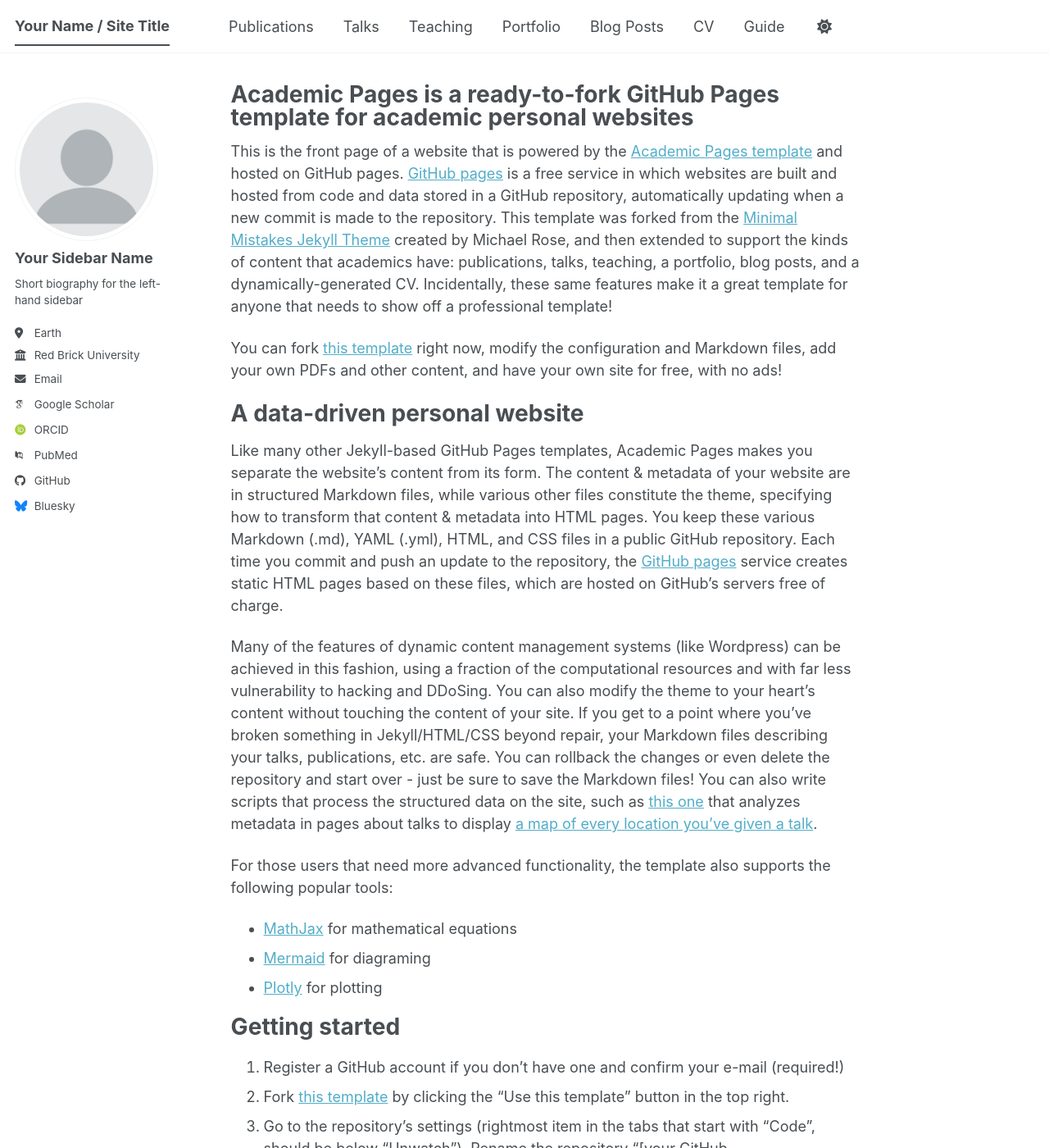
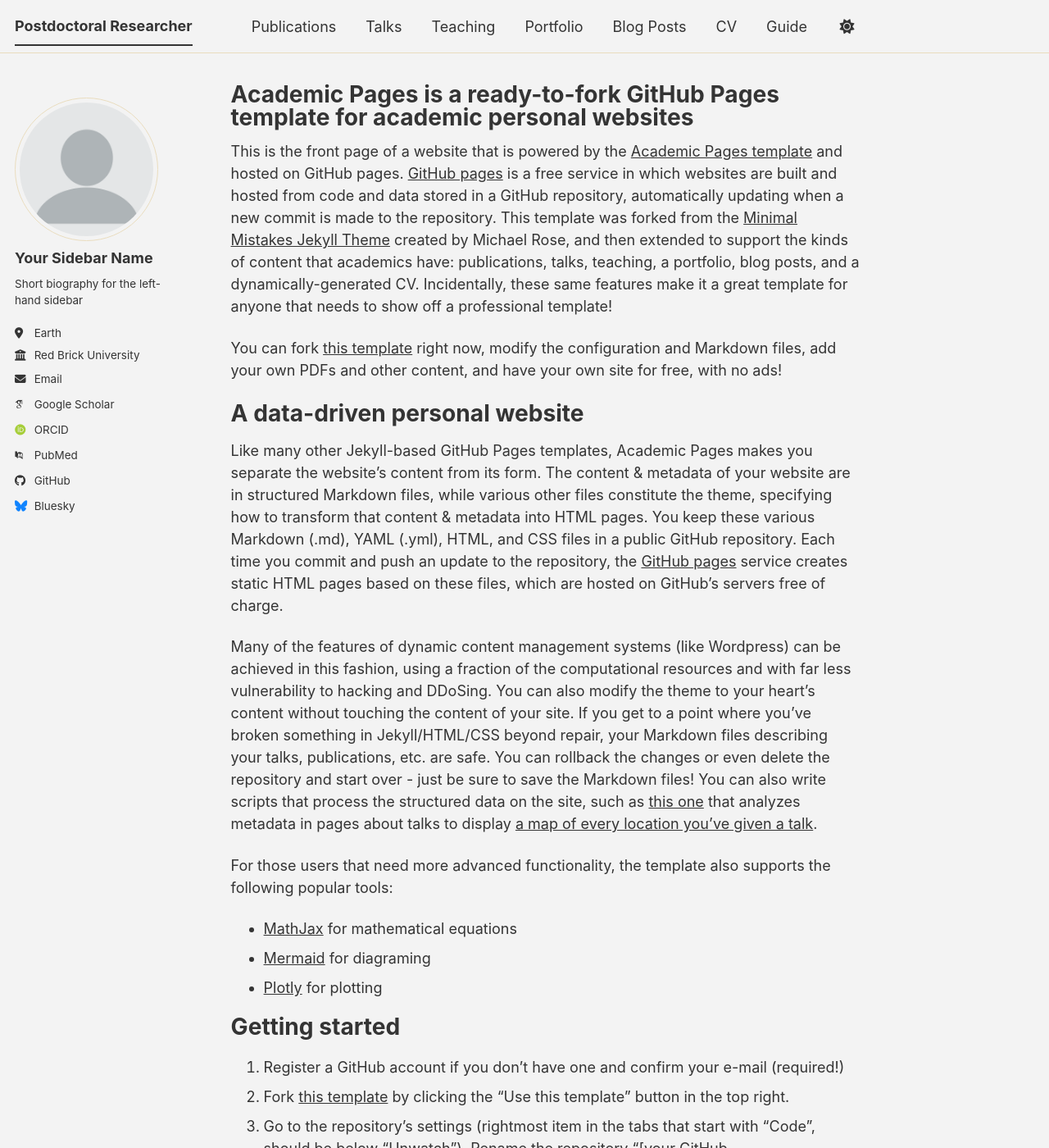
Before and after one commit to caiobloiseeco/site, a Jekyll site: the page built from _pages/about.md, in a window 1280 px wide and 1400 px high. Shown: the whole window at 82% size. Built offline with Jekyll 4.4.1, drawn with Linux system fonts in a browser that asks for light colours; some web fonts are replaced; a script bundle is joined from its source files by our own code; library files that are not in the unit come from our copies; some of the changed text lies outside the part shown.

Commit message:
Update site theme and personal details in config

```diff
--- a/_config.yml
+++ b/_config.yml
@@ -8,10 +8,10 @@
 
 # Basic Site Settings
 locale                   : "en-US"
-site_theme               : "default" # The available themes options are "default", "air", "sunrise", "mint", "dirt" and "contrast"
-title                    : "Your Name / Site Title"
+site_theme               : "dirt" # The available themes options are "default", "air", "sunrise", "mint", "dirt" and "contrast"
+title                    : "Postdoctoral Researcher"
 title_separator          : "-"
-name                     : &name "Your Name"
+name                     : &name "Caio Bloise"
 description              : &description "Your Name's academic portfolio"   # Update this with a general description of your site, this is the default if not overridden by a page
 url                      : https://academicpages.github.io # The base hostname & protocol for your site e.g. "https://[your GitHub username].github.io",
                                                            # or if you already have some other page hosted on Github then use "https://[your GitHub username].github.io/[Your Repo Name]"
```
